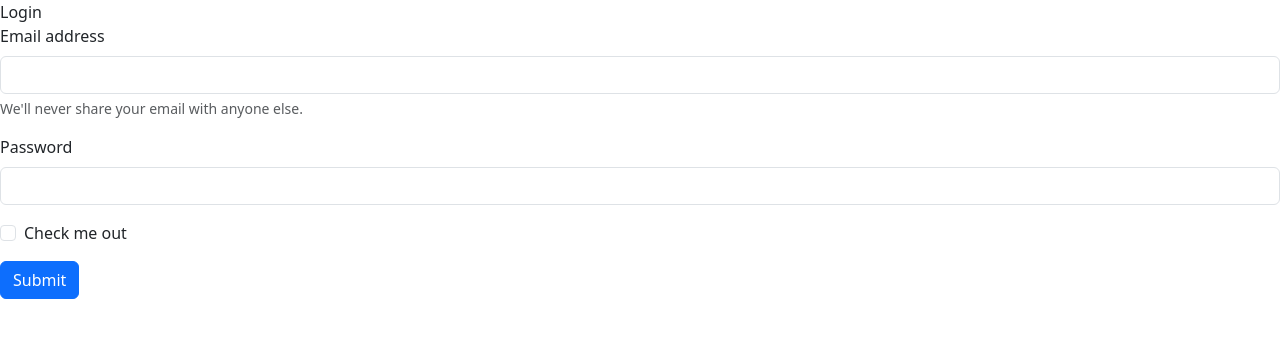
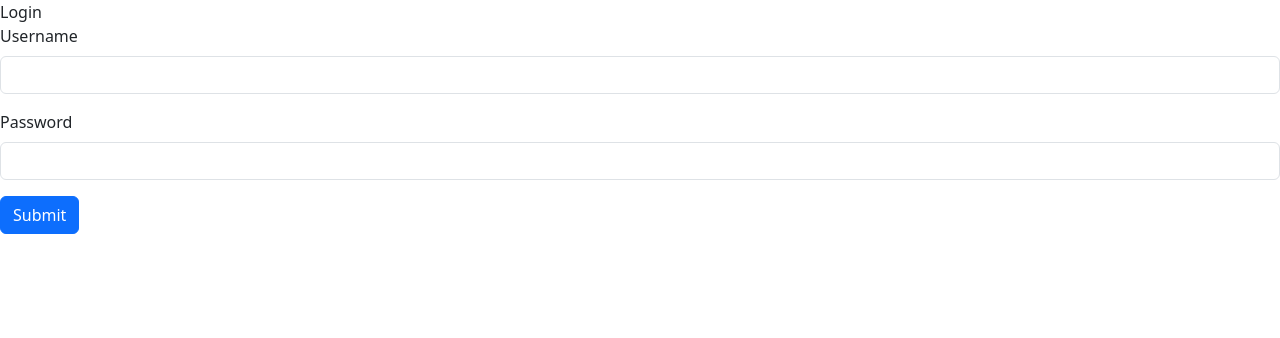
Before and after one commit to astra-at-top/Django1, a Django app: page /auth/login in a window 1280 px wide. Shown: the part 56-394 px from the top of the page. Run offline with Django 5.2, Linux system fonts and the light colour scheme.

Commit message:
login complte

```diff
--- a/student/validation/templates/validation/Loginform.html
+++ b/student/validation/templates/validation/Loginform.html
@@ -5,21 +5,40 @@
 {% endblock title %}
 
 {% block content %}
-<form>
+<form method="post" action="/auth/login" id="loginForm" >
+    {% csrf_token %}
     Login
     <div class="mb-3">
-      <label for="exampleInputEmail1" class="form-label">Email address</label>
-      <input type="email" class="form-control" id="exampleInputEmail1" aria-describedby="emailHelp">
-      <div id="emailHelp" class="form-text">We'll never share your email with anyone else.</div>
+      <label for="exampleInputEmail1" class="form-label">Username</label>
+      <input type="text" name="username"  class="form-control" id="exampleInputEmail1" aria-describedby="emailHelp">
+
     </div>
     <div class="mb-3">
       <label for="exampleInputPassword1" class="form-label">Password</label>
-      <input type="password" class="form-control" id="exampleInputPassword1">
+      <input type="password" name="password"  class="form-control" id="exampleInputPassword1">
     </div>
-    <div class="mb-3 form-check">
-      <input type="checkbox" class="form-check-input" id="exampleCheck1">
-      <label class="form-check-label" for="exampleCheck1">Check me out</label>
-    </div>
-    <button type="submit" class="btn btn-primary">Submit</button>
+
+    <button type="submit" id="login_signupBtn"  class="btn btn-primary">Submit</button>
   </form>
 {% endblock content %}
+
+
+{% block javascript %}
+<script>
+  const loginBtn = document.querySelector("#login_signupBtn")
+  login_signupBtn.onclick = async  (e) => {
+    const {target} = e
+    const loginForm = document.querySelector("#loginForm")
+    const loginFormData = new FormData(loginForm)
+    const data = await  fetch("/auth/login",{
+      method : "POST",
+      headers: {'X-CSRFToken': document.querySelector("[name='csrfmiddlewaretoken']").value},
+      data : loginFormData
+    }).then(data => data.json()).catch(err => {
+      console.log(err,"err")
+    })
+
+    console.log(data,"===============")
+  }
+</script>
+{% endblock javascript %}
--- a/student/validation/views.py
+++ b/student/validation/views.py
@@ -42,15 +42,21 @@ class Login(View):
 
     def post(self, request):
         username = request.POST.get("username")
-        password = request.POSt.get("password")
-
-        user = authenticate(request, username=username,password=password)
-
-        if user is not None:
+        password = request.POST.get("password")
+        print("login")
+        if username and password:
+            user = authenticate(request, username=username,password=password)
+            print(user,"user")
+            if user is not None:
+                login(request, user)
+                return JsonResponse({
+                    "msg" : "User successfully login"
+                })
+            else:
+                return JsonResponse({
+                    "msg" : "Fail to login "
+                })
+        else :
             return JsonResponse({
-                "msg" : "User successfully login"
+                "msg" : "Incomplete values"
             })
-        else:
-            return JsonResponse({
-                "msg" : "Fail to login "
-            })
```
Also changed, not shown: student/db.sqlite3.
